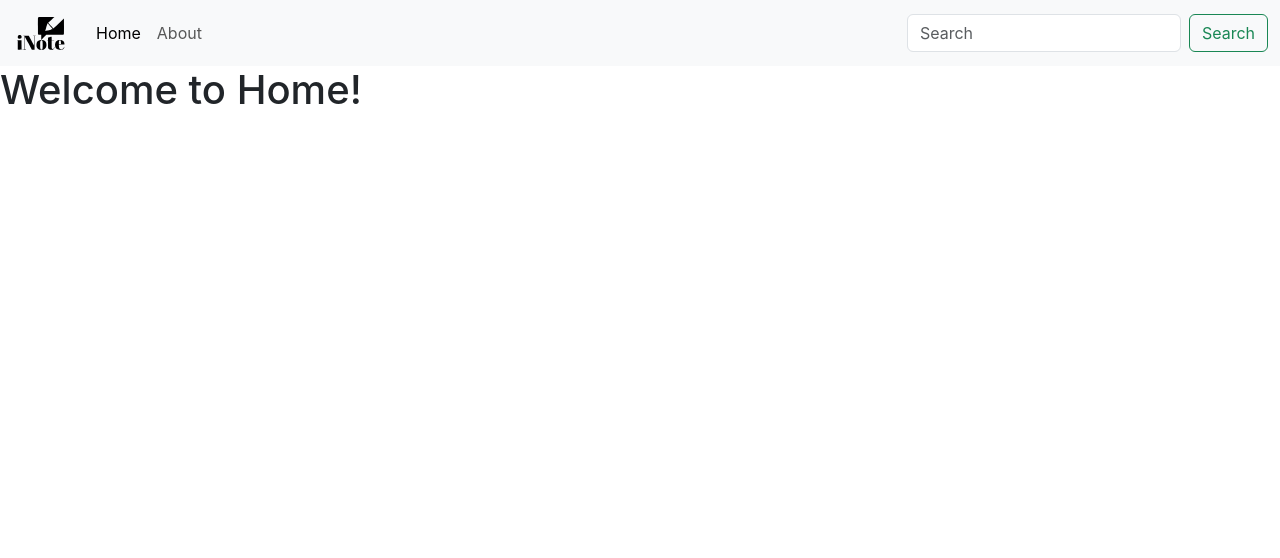
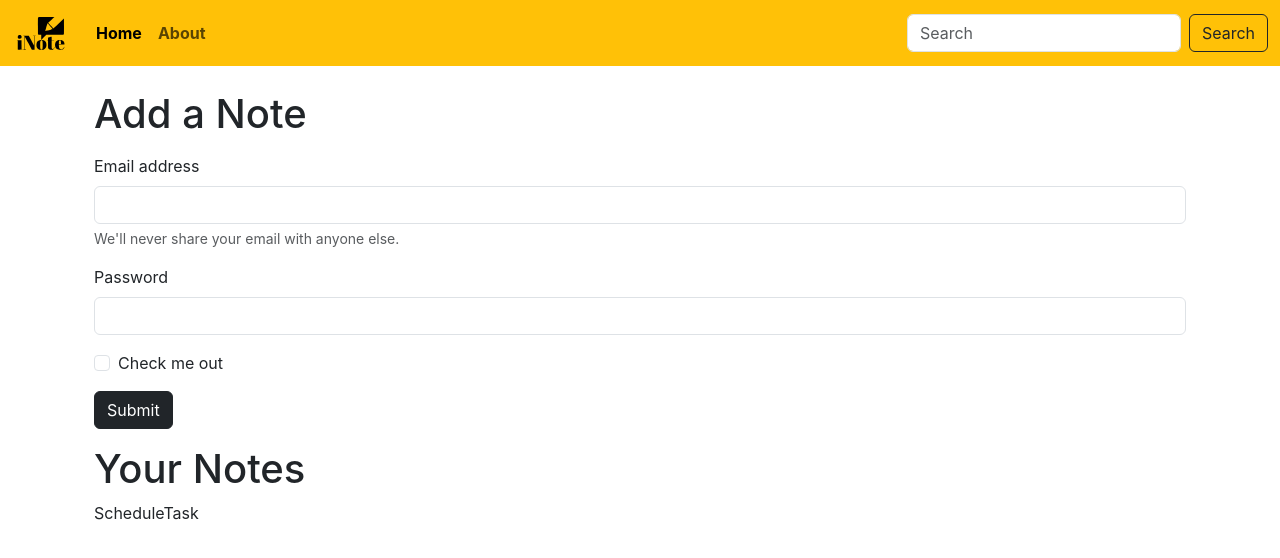
Before and after one commit to JB786/INote, a React (Create React App) app: page / in a window 1280 px wide. Shown: the top 558 px of the page. Built offline with nearby package versions, Linux system fonts and the light colour scheme.

Commit message:
create a notes folder inside context folder which contains files for useContext and fetch notes from it.

```diff
--- a/src/App.js
+++ b/src/App.js
@@ -9,13 +9,13 @@ function App() {
   return (
     <NoteState>
       <Router>
-
         <Navbar />
-        <Routes>
-          <Route exact path='/' element={<Home />} />
-          <Route exact path='/about' element={<About />} />
-        </Routes>
-
+        <div className="container">
+          <Routes>
+            <Route exact path='/' element={<Home />} />
+            <Route exact path='/about' element={<About />} />
+          </Routes>
+        </div>
       </Router>
     </NoteState>
   );
--- a/src/components/Home.js
+++ b/src/components/Home.js
@@ -1,9 +1,35 @@
-import React from 'react'
+import React, { useContext } from 'react'
+import noteContext from '../context/notes/noteContext'
 
 function Home() {
+
+
+  const context = useContext(noteContext);
+  const {notes,setNotes} = context;
+
   return (
-    <div>
-      <h1>Welcome to Home!</h1>
+    <div className='container my-4'>
+      <h1>Add a Note</h1>
+      <form className='my-3'>
+        <div className="mb-3">
+          <label labelFor="exampleInputEmail1" className="form-label">Email address</label>
+          <input type="email" className="form-control" id="exampleInputEmail1" aria-describedby="emailHelp"/>
+            <div id="emailHelp" className="form-text">We'll never share your email with anyone else.</div>
+        </div>
+        <div className="mb-3">
+          <label labelFor="exampleInputPassword1" className="form-label">Password</label>
+          <input type="password" className="form-control" id="exampleInputPassword1"/>
+        </div>
+        <div className="mb-3 form-check">
+          <input type="checkbox" className="form-check-input" id="exampleCheck1"/>
+            <label className="form-check-label" labelFor="exampleCheck1">Check me out</label>
+        </div>
+        <button type="submit" className="btn btn-dark">Submit</button>
+      </form>
+      <h1>Your Notes</h1>
+      {notes.map((note)=>{
+        return note.title;
+      })}
     </div>
   )
 }
--- a/src/components/Navbar.js
+++ b/src/components/Navbar.js
@@ -11,7 +11,7 @@ function Navbar() {
     },[location])
 
     return (
-        <nav className="navbar navbar-expand-lg bg-body-tertiary">
+        <nav className="navbar navbar-expand-lg bg-warning" data-bs-theme="light">
             <div className="container-fluid">
                 <Link className="navbar-brand" to="/">
                 <img src={logo} alt="Bootstrap" width="60" height="40"/>
@@ -22,15 +22,15 @@ function Navbar() {
                 <div className="collapse navbar-collapse" id="navbarSupportedContent">
                     <ul className="navbar-nav me-auto mb-2 mb-lg-0">
                         <li className="nav-item">
-                            <Link className={`nav-link ${location.pathname === "/" ? "active":""}`} aria-current="page" to="/">Home</Link>
+                            <Link className={`nav-link ${location.pathname === "/" ? "active":""} fw-bold`} aria-current="page" to="/">Home</Link>
                         </li>
                         <li className="nav-item">
-                            <Link className={`nav-link ${location.pathname === "/about" ? "active":""}`} to="/about">About</Link>
+                            <Link className={`nav-link ${location.pathname === "/about" ? "active":""} fw-bold`} to="/about">About</Link>
                         </li>
                     </ul>
                     <form className="d-flex" role="search">
                         <input className="form-control me-2" type="search" placeholder="Search" aria-label="Search"/>
-                            <button className="btn btn-outline-success" type="submit">Search</button>
+                            <button className="btn btn-outline-dark" type="submit">Search</button>
                     </form>
                 </div>
             </div>
--- a/src/context/notes/NoteState.js
+++ b/src/context/notes/NoteState.js
@@ -1,9 +1,33 @@
+import { useState } from "react";
 import NoteContext from "./noteContext";
 
 const NoteState = (props)=>{
 
+    const initialNotes = [
+        {
+          "_id": "64f34df2888f21dc2fec4742",
+          "user": "64ef63525cb64bbc1bc7b30b",
+          "title": "Schedule",
+          "description": "Learn Backend Development",
+          "tag": "Personal",
+          "date": "2023-09-02T15:00:02.969Z",
+          "__v": 0
+        },
+        {
+          "_id": "64f34e09888f21dc2fec4744",
+          "user": "64ef63525cb64bbc1bc7b30b",
+          "title": "Task",
+          "description": "Build a website using Backend.",
+          "tag": "Technical",
+          "date": "2023-09-02T15:00:25.304Z",
+          "__v": 0
+        }
+      ]
+
+      const [notes, setNotes] = useState(initialNotes)
+
     return (
-        <NoteContext.Provider  value={{}}>
+        <NoteContext.Provider  value={{notes,setNotes}}>
             {props.children}
         </NoteContext.Provider>
     )
```
Also changed, not shown: 1 other file (tests, documents, lock files or other folders).
